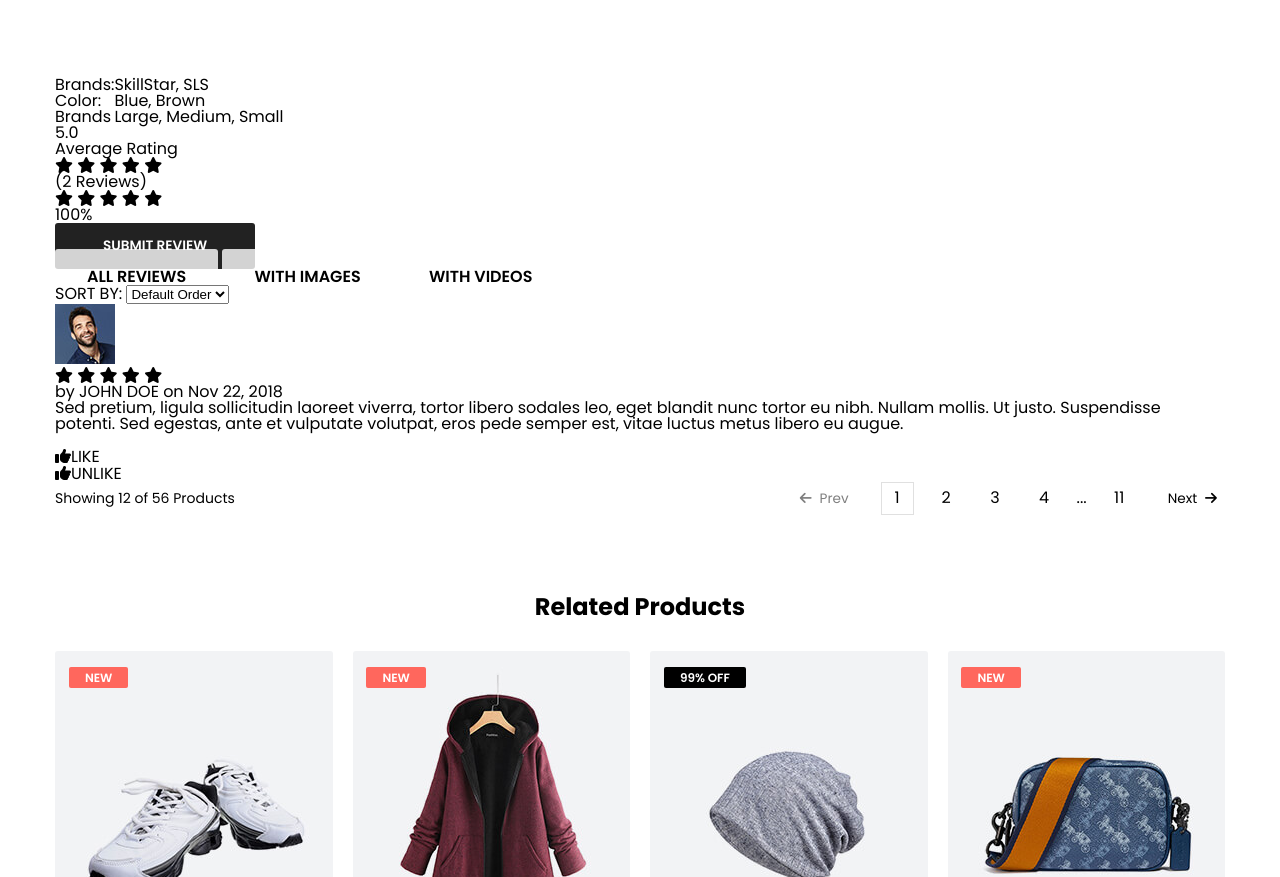
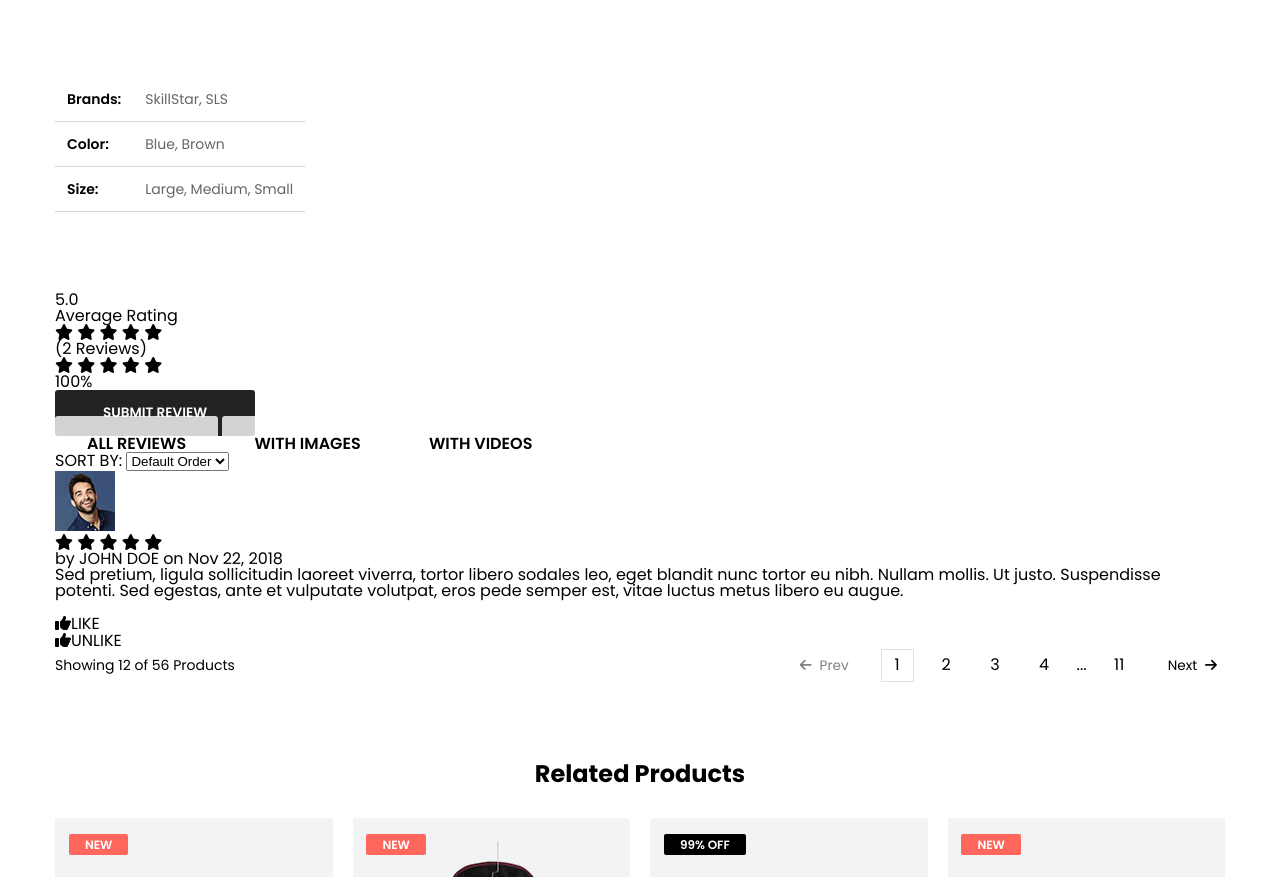
Before and after one commit to Nbregvadzzze/e-commerce-with-fake-api, a website: page product.html in a window 1280 px wide. Shown: the part 1404-2281 px from the top of the page. Drawn offline with Linux system fonts and the light colour scheme.

Commit message:
AREA [ADDITIONAL] COMPLETED

```diff
--- a/product.html
+++ b/product.html
@@ -521,15 +521,21 @@
                 <table>
                     <tbody>
                         <tr>
-                            <td>Brands:</td>
+                            <td>
+                                <h5>Brands:</h5>
+                            </td>
                             <td><span>SkillStar, SLS</span></td>
                         </tr>
                         <tr>
-                            <td>Color:</td>
+                            <td>
+                                <h5>Color:</h5>
+                            </td>
                             <td><span>Blue, Brown</span></td>
                         </tr>
                         <tr>
-                            <td>Brands</td>
+                            <td>
+                                <h5>Size:</h5>
+                            </td>
                             <td><span>Large, Medium, Small</span></td>
                         </tr>
                     </tbody>
--- /dev/null
+++ b/src/scss/layout/_additional.scss
@@ -0,0 +1,21 @@
+.additional {
+    margin-bottom: $margin-xxxl;
+    span {
+        color: $first-font-color !important;
+        font-size: 14px !important;
+    }
+    h5 {
+        font: {
+            weight: $font-weight-600;
+            size: 14px;
+        }
+    }
+    table {
+        margin-top: $margin-xxl;
+        td {
+            padding: $padding-s;
+            line-height: $line-m;
+            border-bottom: 1px solid rgb(214, 214, 214);
+        }
+    }
+}
--- a/src/scss/main.scss
+++ b/src/scss/main.scss
@@ -40,4 +40,5 @@
 @import 'layout/related';
 @import 'layout/product-details';
 @import 'layout/description';
+@import 'layout/additional';
 @import 'layout/reviews';
```
Also changed, not shown: dist/css/main.min.css, 1 other file.
